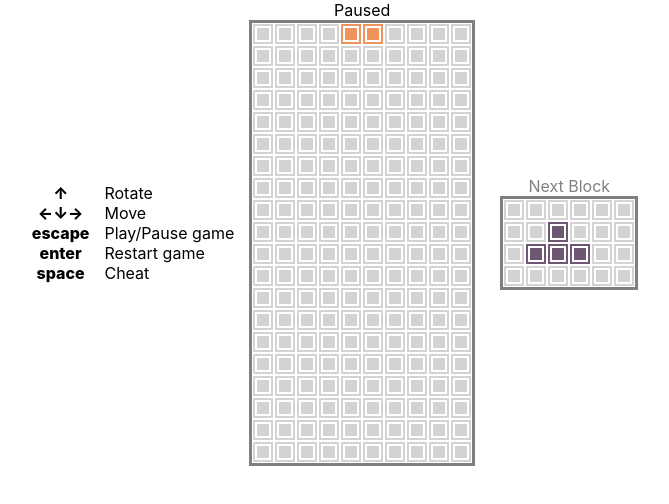
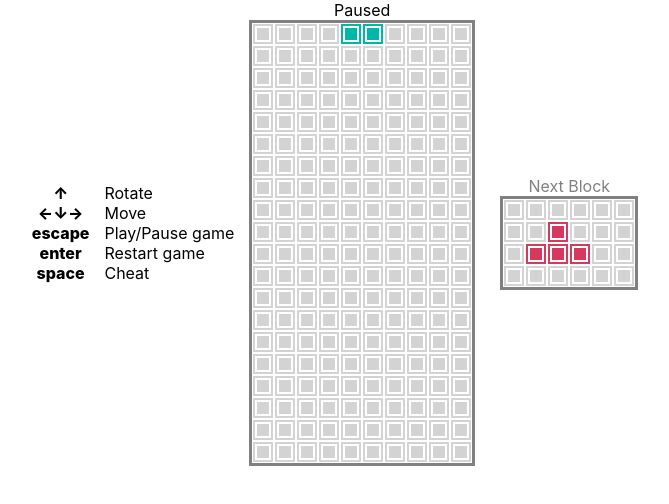
Before and after one commit to ecyrbe/triste, a React (Create React App) app: page / in a window 1280 px wide. Shown: the top 504 px of the page, without its empty margins (305-974 px from the left). Built offline with nearby package versions, Linux system fonts and the light colour scheme.

Commit message:
feat: use wider colors

```diff
--- a/src/components/board.module.css
+++ b/src/components/board.module.css
@@ -42,13 +42,13 @@
 
 :root {
   --none: lightgray;
-  --i: #679b9b;
-  --j: #305f72;
-  --l: #d45079;
-  --o: black;
-  --s: #f1935c;
-  --t: #6e5773;
-  --z: #bd574e;
+  --i: #ff9a00;
+  --j: #27496d;
+  --l: #0c7b93;
+  --o: #fc5185;
+  --s: #00b8a9;
+  --t: #d7385e;
+  --z: #fb7b6b;
 }
 
 .square.none {
```
